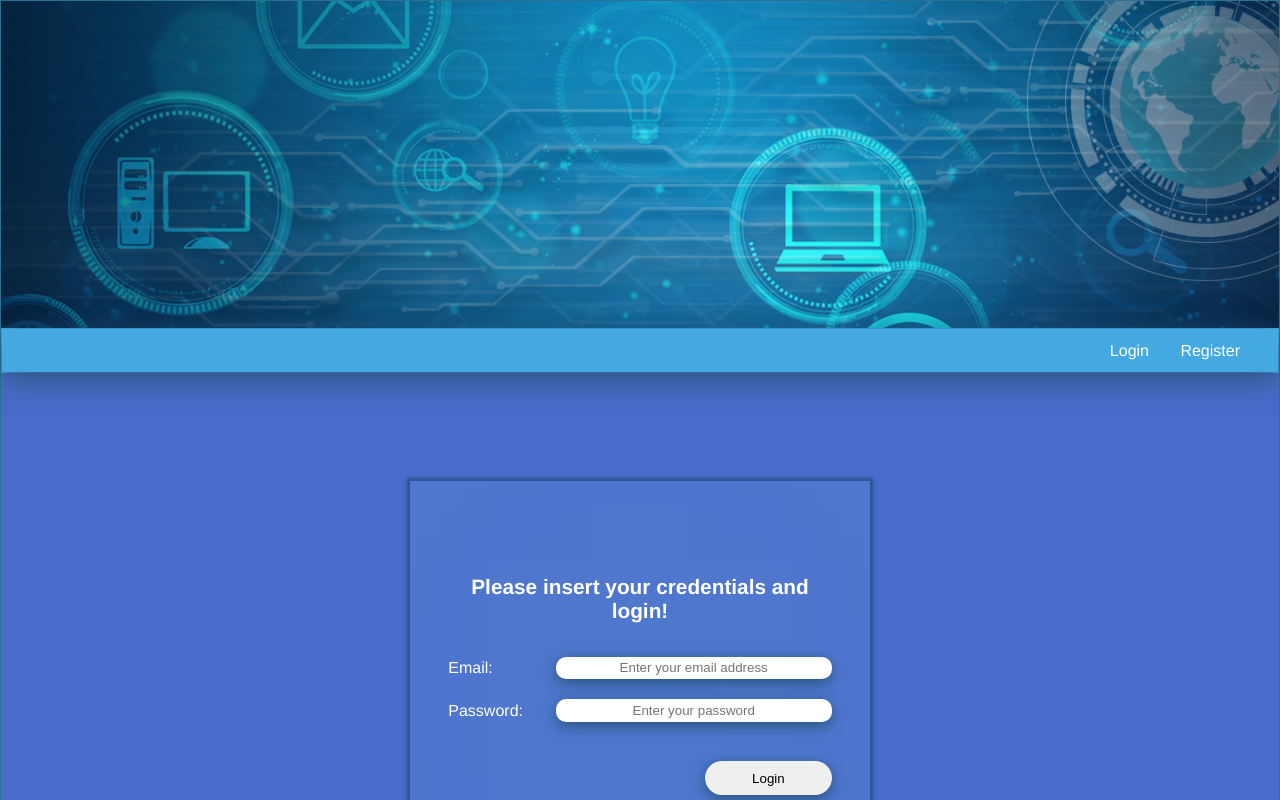
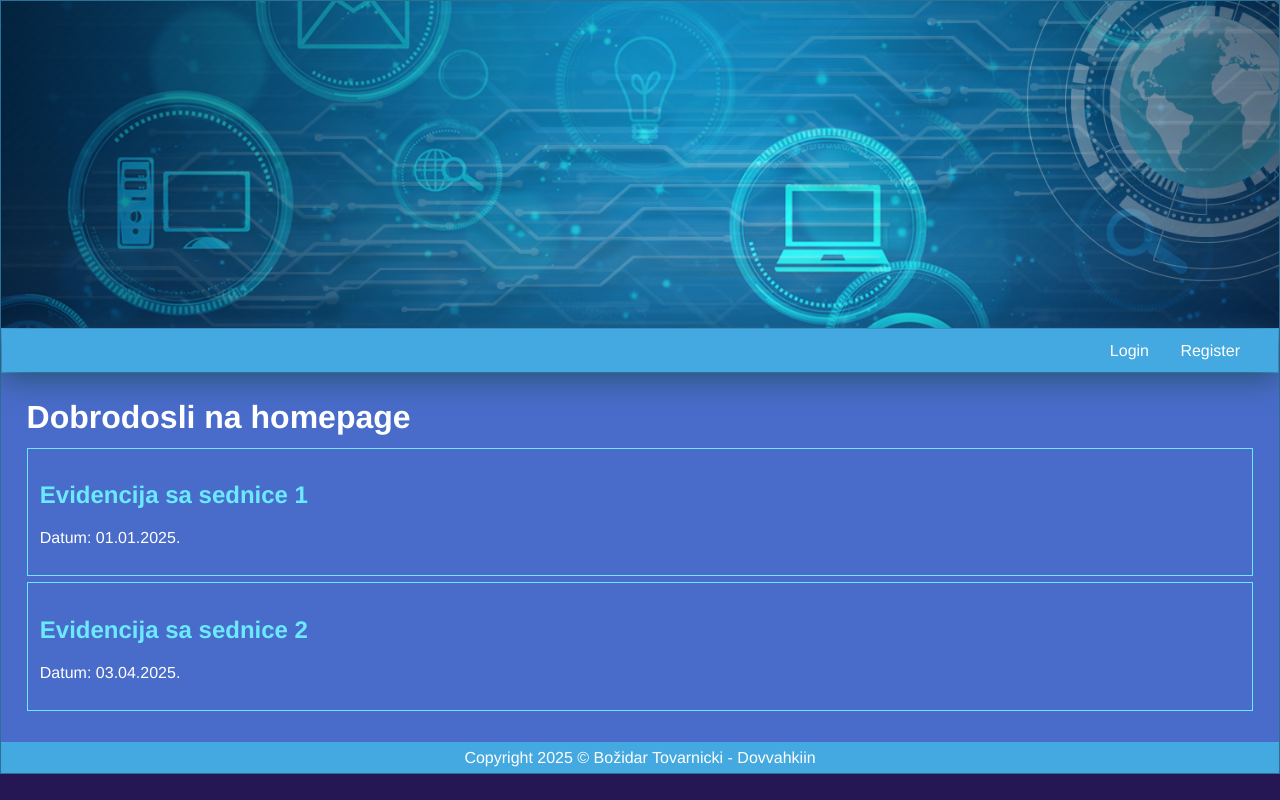
Before and after one commit to Dovvahkiin/ConferenceRecordApp, a React (Vite) app in the folder frontend/: page / in a window 1280 px wide. Shown: the top 800 px of the page. Built offline with nearby package versions, Linux system fonts and the light colour scheme.

Commit message:
Added homepage idea template

```diff
--- a/frontend/src/App.jsx
+++ b/frontend/src/App.jsx
@@ -1,13 +1,14 @@
 import "./styles/app.css";
 import Header from "./components/header/Header";
 import Footer from "./components/footer/Footer";
-import { LoginPage, RegisterPage } from "./components/pages/logRegPage";
+import Home from "./components/pages/Home";
+import { LoginPage, RegisterPage } from "./components/pages/LogRegPage";
 
 function App() {
   return (
     <div style={{ border: "1px solid #2c7094" }}>
       <Header />
-      <LoginPage />
+      <Home />
       <Footer />
     </div>
   );
--- a/frontend/src/components/header/Navbar.jsx
+++ b/frontend/src/components/header/Navbar.jsx
@@ -1,6 +1,6 @@
 import React from "react";
 import "../../styles/headerStyles/navBarStyle.css";
-import { LoginPage, RegisterPage } from "../pages/logRegPage";
+import { LoginPage, RegisterPage } from "../pages/LogRegPage";
 
 function Navbar() {
   return (
--- /dev/null
+++ b/frontend/src/components/pages/Home.jsx
@@ -0,0 +1,24 @@
+import React from "react";
+import "../../styles/home.css";
+
+function Home() {
+  return (
+    <div className="homeContainer">
+      <h1>Dobrodosli na homepage</h1>
+      <div className="categoryRecord">
+        <h2>Evidencija sa sednice 1</h2>
+        <p>
+          Datum: <span>01.01.2025.</span>
+        </p>
+      </div>
+      <div className="categoryRecord">
+        <h2>Evidencija sa sednice 2</h2>
+        <p>
+          Datum: <span>03.04.2025.</span>
+        </p>
+      </div>
+    </div>
+  );
+}
+
+export default Home;
--- /dev/null
+++ b/frontend/src/styles/home.css
@@ -0,0 +1,25 @@
+.homeContainer {
+  background-color: var(--backgroundColorSeconday);
+  margin: 0;
+  padding: 2%;
+}
+.homeContainer > h1,
+.homeContainer > p {
+  margin: 0;
+  color: white;
+}
+.homeContainer > h1 {
+  padding-bottom: 1%;
+}
+
+.categoryRecord {
+  border: 1px solid #6be9ff;
+  padding: 1%;
+  margin-bottom: 0.5%;
+}
+.categoryRecord p {
+  color: white;
+}
+.categoryRecord h2 {
+  color: #6be9ff;
+}
```
Also changed, not shown: frontend/src/components/pages/LogRegPage.jsx (renamed from frontend/src/components/pages/logRegPage.jsx).
